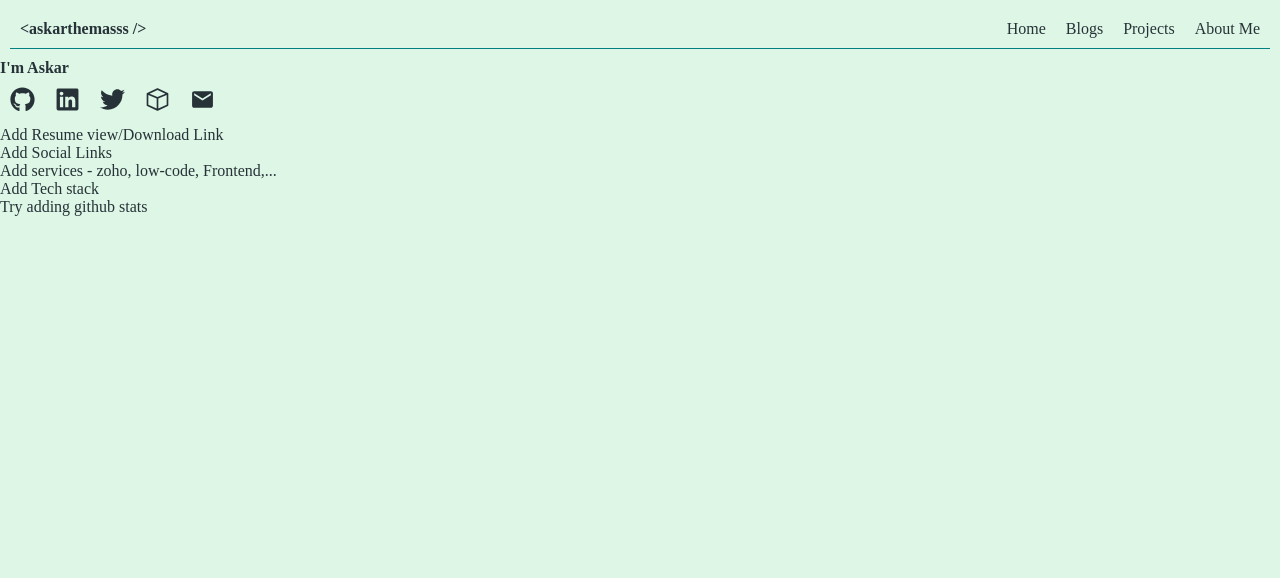
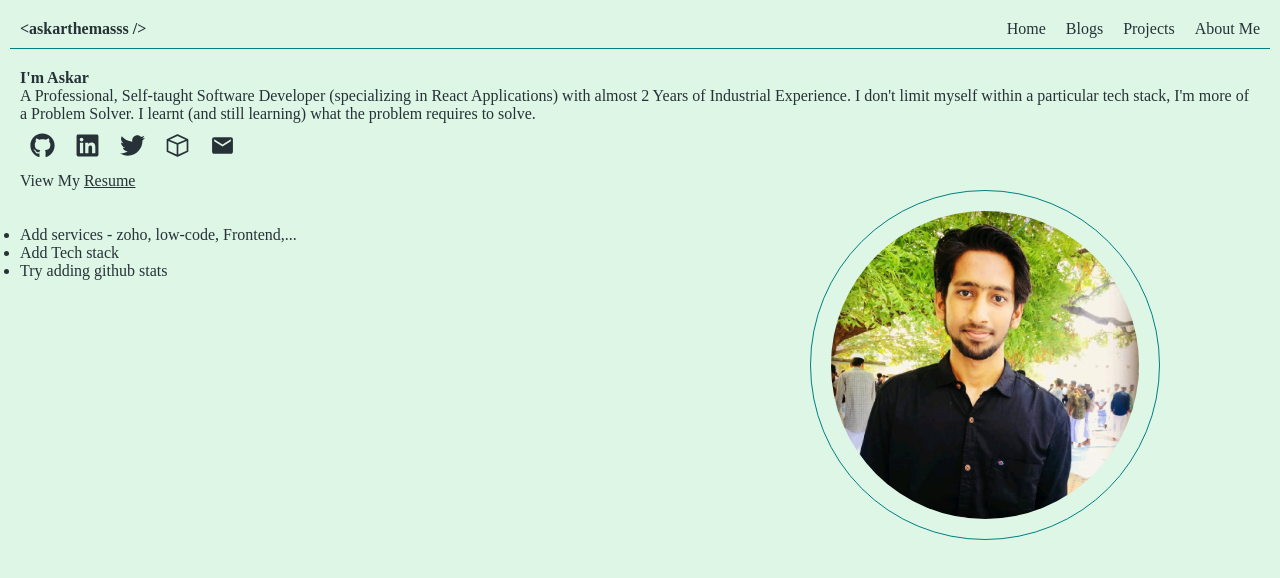
Before and after one commit to askarthemasss/portfolio, a React (Create React App) app: page /about in a window 1280 px wide. Shown: the top 578 px of the page. Built offline with nearby package versions, Linux system fonts and the light colour scheme.

Commit message:
Added props to SocialLinks component, Updated Bio, Resume, Image in About Me page

```diff
--- a/src/App.css
+++ b/src/App.css
@@ -95,6 +95,19 @@
   /* border: 1px solid teal; */
 }
 
+.about-me{
+  margin: 2rem;
+}
+
+.profile-image{
+  width: 35rem;
+  border-radius: 25rem;
+  padding: 2rem;
+  border: 1px solid teal;
+  float: right;
+  margin-right: 10rem;
+  }
+
 /* For Mobiles */
 @media (max-width: 600px) {
 
--- a/src/pages/About.jsx
+++ b/src/pages/About.jsx
@@ -1,13 +1,23 @@
 import SocialLinks from "./SocialLinks";
+import Resume from "../documents/Resume.pdf"
+import Image from "../documents/askar-profile.jpeg"
 
 const About = () => {
     return (
         <div className="about-me">
             <h1>I'm Askar</h1>
-            <SocialLinks />
+            <p className="about-me-bio">
+                A Professional, Self-taught Software Developer (specializing in React Applications)
+                with almost 2 Years of Industrial Experience.
+
+                I don't limit myself within a particular tech stack, I'm more of a Problem Solver.
+                I learnt (and still learning) what the problem requires to solve.
+            </p>
+            <SocialLinks gap={"2rem"} />
+            <p className="resume">View My <a href={Resume}>Resume</a></p>
+            <img className="profile-image" src={Image} alt="My Profile" />
+            <br /><br />
             <ul>
-                <li>Add Resume view/Download Link</li>
-                <li>Add Social Links</li>
                 <li>Add services - zoho, low-code, Frontend,...</li>
                 <li>Add Tech stack</li>
                 <li>Try adding github stats</li>
--- a/src/pages/Home.jsx
+++ b/src/pages/Home.jsx
@@ -2,6 +2,7 @@
 import codeTypingEntrance from "../images/Code-typing-entrance.gif"
 import codeTypingLooping from "../images/Code-typing-looping.gif"
 import { useEffect, useState } from "react"
+import SocialLinks from "./SocialLinks"
 // import Loading from "./Loading"
 
 const Home = () => {
@@ -35,11 +36,11 @@ const Home = () => {
                         <li>Low-Code Development</li>
                     </ul>
                     <a  className="about-me-button" href="/about"><span>About Me</span></a>
+                    <SocialLinks gap={"5rem"} />
                 </div>
                 <div className="right-home">
                     <img src={image} alt="code-typing-illustration" />
                 </div>
-                <div className="animated-gif"></div>
             </div>
             <a href="https://storyset.com/work" target="_blank" rel="noreferrer">Work illustrations by Storyset</a>
         </>
--- a/src/pages/SocialLinks.jsx
+++ b/src/pages/SocialLinks.jsx
@@ -9,17 +9,17 @@ const SocialLinks = ({fontSize, gap}) => {
     }
     const ulStyles = {
         display : "flex",
-        gap : "2rem",
+        gap : gap,
         listStyleType :"none",
     }
     return (
         <div className="social-media-links" style={divStyles}>
             <ul style={ulStyles}>
-                <li title='Github'><a href="https://github.com/askarthemasss" target="_blank" rel="noopener noreferrer"><FaGithub size={25}/></a></li>
-                <li title='LinkedIn'><a href="https://www.linkedin.com/in/mohamed-askar-a-9370a1b2/" target="_blank" rel="noopener noreferrer"><FaLinkedin size={25}/></a></li>
-                <li title='Twitter'><a href="https://twitter.com/askarthemass" target="_blank" rel="noopener noreferrer"><FaTwitter size={25}/></a></li>
-                <li title='Codesandbox'><a href="https://codesandbox.io/u/askarthemasss" target="_blank" rel="noopener noreferrer"><RxCube size={25}/></a></li>
-                <li title='Email'><a href="mailto:mohamedaskar476@gmail.com"><MdEmail size={25}/></a></li>
+                <li title='Github'><a href="https://github.com/askarthemasss" target="_blank" rel="noopener noreferrer"><FaGithub size={fontSize || 25}/></a></li>
+                <li title='LinkedIn'><a href="https://www.linkedin.com/in/mohamed-askar-a-9370a1b2/" target="_blank" rel="noopener noreferrer"><FaLinkedin size={fontSize || 25}/></a></li>
+                <li title='Twitter'><a href="https://twitter.com/askarthemass" target="_blank" rel="noopener noreferrer"><FaTwitter size={fontSize || 25}/></a></li>
+                <li title='Codesandbox'><a href="https://codesandbox.io/u/askarthemasss" target="_blank" rel="noopener noreferrer"><RxCube size={fontSize || 25}/></a></li>
+                <li title='Email'><a href="mailto:mohamedaskar476@gmail.com"><MdEmail size={fontSize || 25}/></a></li>
             </ul>
         </div>
      );
```
Also changed, not shown: src/documents/askar-profile.jpeg (added), 1 other file (tests, documents, lock files or other folders).
